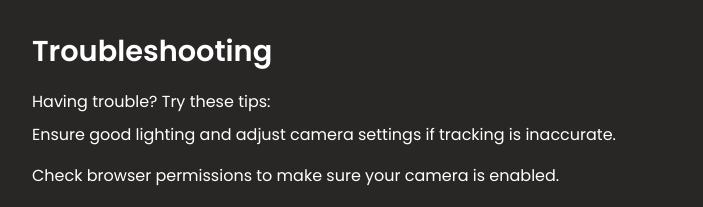
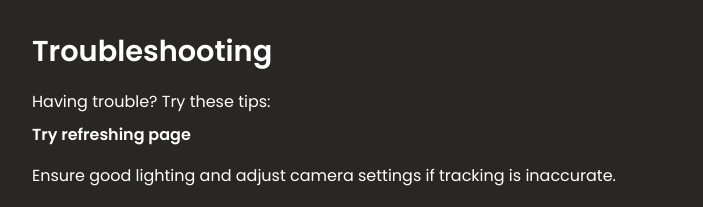
Before and after one commit to Sorad-Ai/nepaliai, a Next.js app: page /help in a window 1280 px wide. Shown: the part 1420-1627 px from the top of the page, without its empty margins (40-743 px from the left). Built offline with nearby package versions, Linux system fonts and the light colour scheme.

Commit message:
Update page.tsx

```diff
--- a/app/help/page.tsx
+++ b/app/help/page.tsx
@@ -138,6 +138,9 @@ const HelpPage: React.FC = () => {
           <h2 className={styles.sectionTitle}>Troubleshooting</h2>
           <p>Having trouble? Try these tips:</p>
           <ul>
+          <li>
+            <b> Try refreshing page </b>
+            </li>
             <li>
               Ensure good lighting and adjust camera settings if tracking is
               inaccurate.
```
